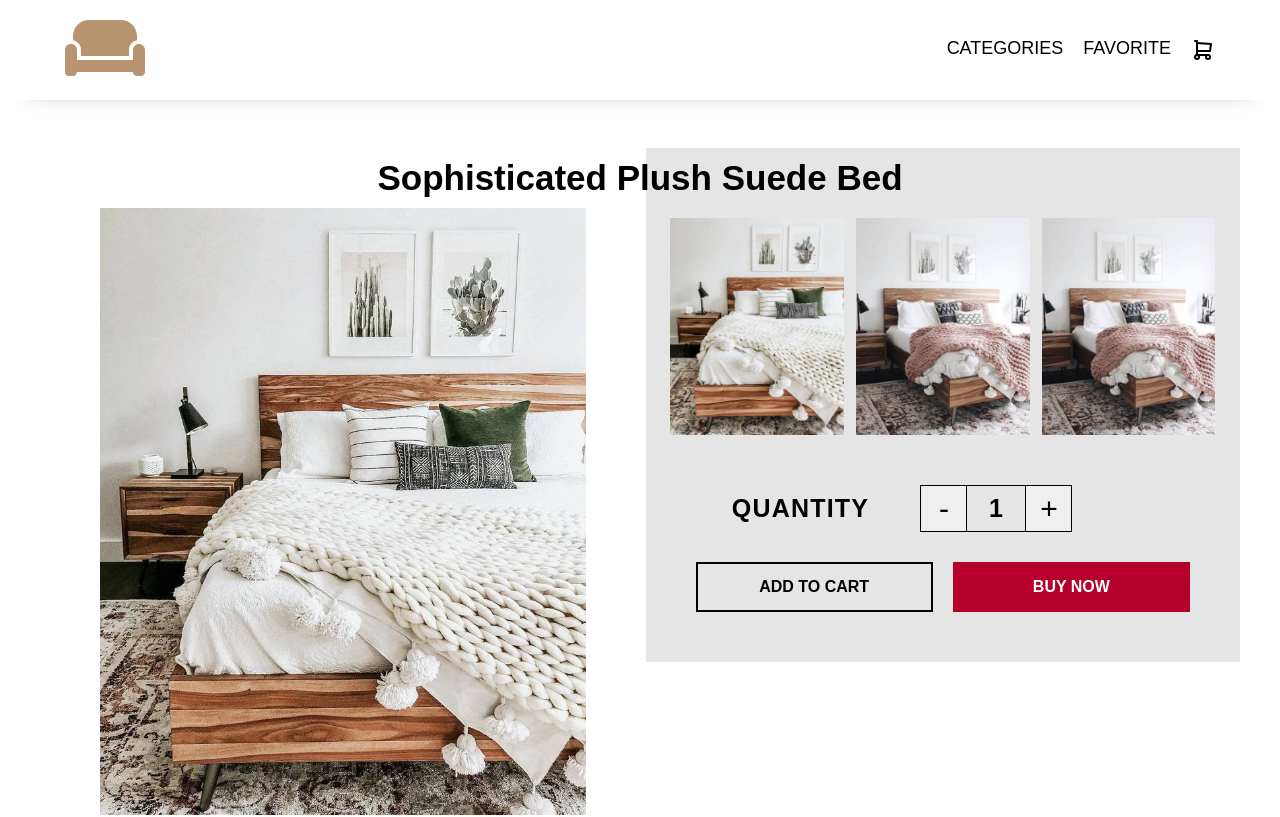
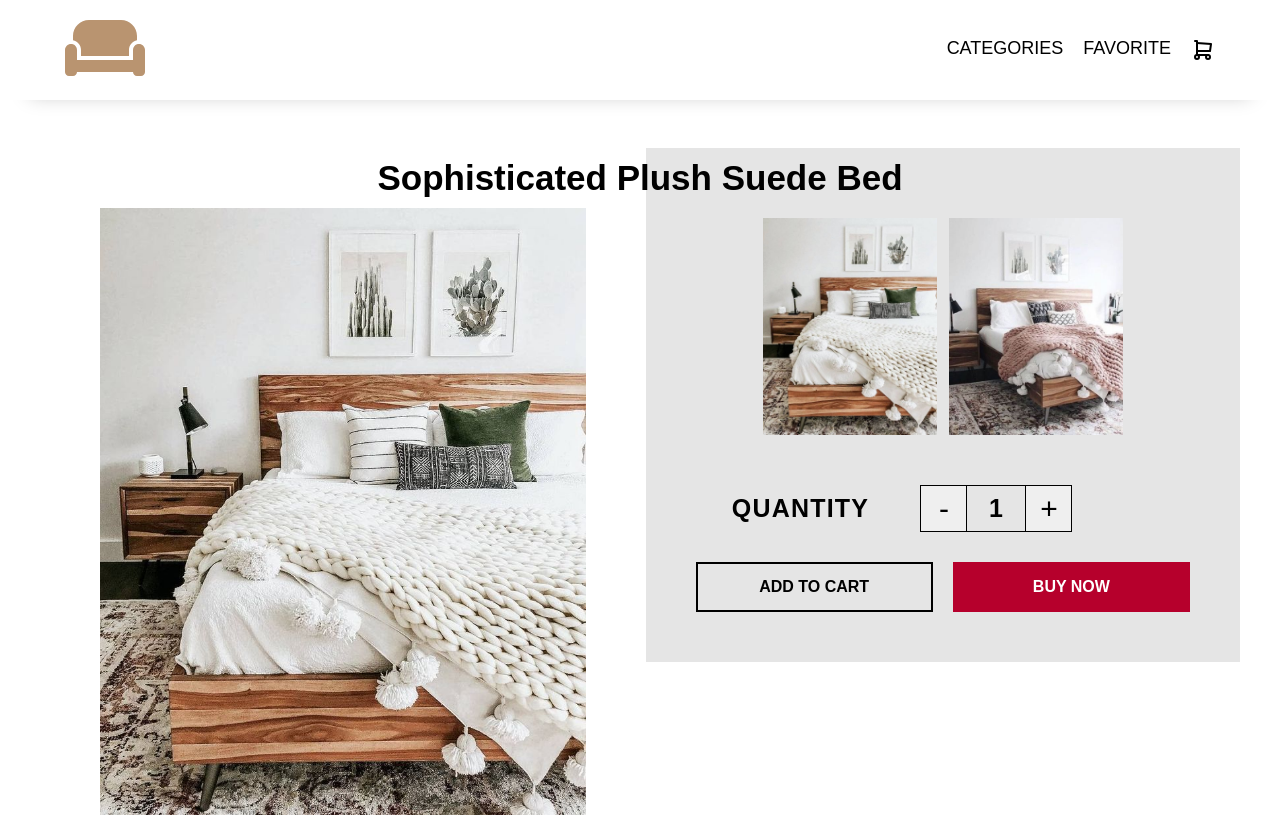
Before and after one commit to mhserrano/e-commerce, a React (Vite) app: page /categories/product/1 in a window 1280 px wide. Shown: the top 817 px of the page. Built offline with nearby package versions, Linux system fonts and the light colour scheme; a web font is replaced by a local one.

Commit message:
small changes

```diff
--- a/src/pages/ProductPage.jsx
+++ b/src/pages/ProductPage.jsx
@@ -22,12 +22,9 @@ function ProductPage() {
             <div className="details-side">
               <div className="small-imgs">
                 <img src={products[0].img} alt="product" />
-
                 {products[0].otherImgs.map((img, index) => {
                   return <img src={img} alt="product" key={index} />;
                 })}
-
-                <img src={products[0].otherImgs} />
               </div>
               <div className="quantity-price">
                 <div className="quantity-row">
```
Also changed, not shown: src/img/products/sofas/sofa4/sofa4.jpg.
